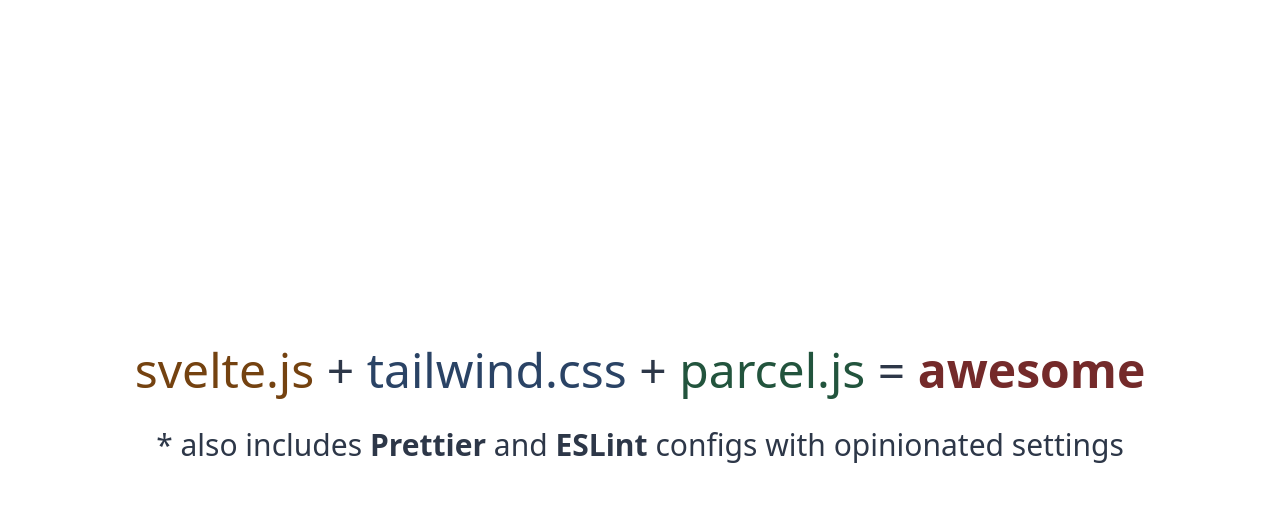
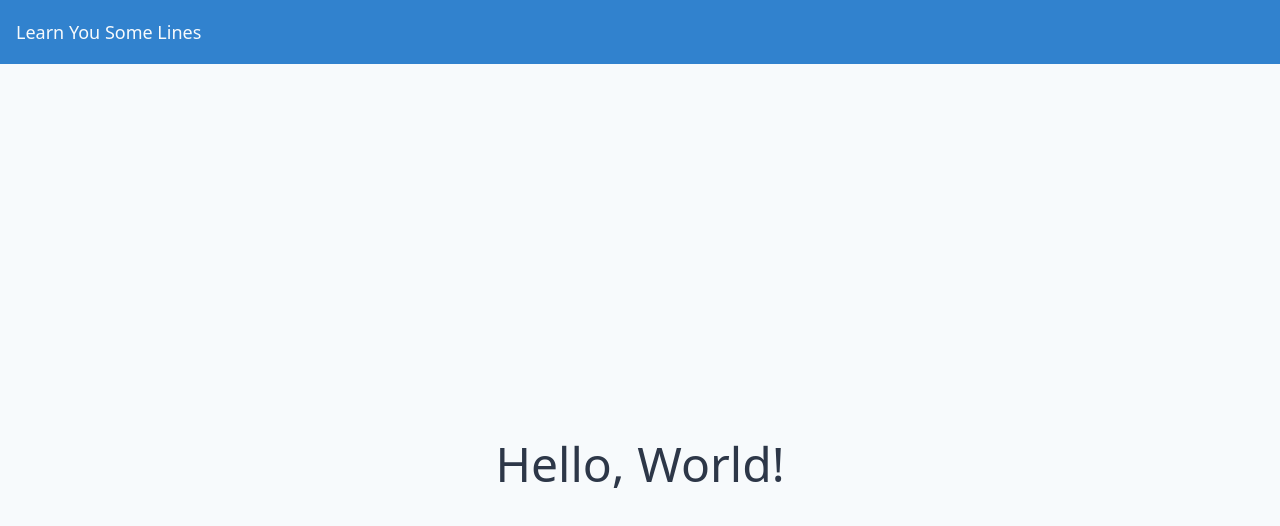
Before and after one commit to markhildreth/off-book-on-cue, a Svelte app: page / in a window 1280 px wide. Shown: the top 526 px of the page. Built offline with nearby package versions, Linux system fonts and the light colour scheme; what tailwindcss-font-inter would draw is missing.

Commit message:
Moved component, start to development.

```diff
--- a/src/App.svelte
+++ /dev/null
@@ -1,26 +0,0 @@
-<script>
-	let framework = 'svelte.js';
-	let bundler = 'parcel.js';
-	let css = 'tailwind.css';
-</script>
-
-<div class="font-inter flex flex-grow h-screen justify-center items-center">
-	<div class="text-center">
-		<h1 class="text-5xl">
-			<span class="text-yellow-900">{framework}</span>
-			+
-			<span class="text-blue-900">{css}</span>
-			+
-			<span class="text-green-900">{bundler}</span>
-			=
-			<span class="font-semibold text-red-900">awesome</span>
-		</h1>
-		<p class="text-3xl mt-4">
-			* also includes
-			<strong>Prettier</strong>
-			and
-			<strong>ESLint</strong>
-			configs with opinionated settings
-		</p>
-	</div>
-</div>
--- /dev/null
+++ b/src/components/App.svelte
@@ -0,0 +1,18 @@
+<script>
+</script>
+
+<header class="fixed h-16 w-full top-0 bg-blue-600 text-gray-100">
+	<div class="flex mx-4 h-full justify-between items-center">
+		<h1 class="text-lg">Learn You Some Lines</h1>
+	</div>
+</header>
+<!-- Header Offset -->
+<div class="h-16"></div>
+
+<div class="font-inter flex flex-grow h-screen justify-center items-center">
+	<div class="text-center">
+		<h1 class="text-5xl">
+			Hello, World!
+		</h1>
+	</div>
+</div>
--- a/src/index.html
+++ b/src/index.html
@@ -4,11 +4,11 @@
 	<meta charset="utf-8" />
 	<meta name="viewport" content="width=device-width, initial-scale=1.0" />
 	<meta http-equiv="X-UA-Compatible" content="ie=edge" />
-	<title>svelte.js + tailwind.css + parcel.js</title>
+	<title>Learn You Some Lines</title>
 	<link rel="stylesheet" href="./global.pcss" />
 </head>
 
-<body class="bg-white antialiased text-gray-800">
+<body class="bg-gray-100 font-inter antialiased text-gray-800">
 	<script defer src="./main.js"></script>
 	<noscript>You need to enable JavaScript to run this app.</noscript>
 </body>
--- a/src/main.js
+++ b/src/main.js
@@ -1,4 +1,4 @@
-import App from "./App.svelte";
+import App from "./components/App.svelte";
 
 const app = new App({
 	target: document.body
```
